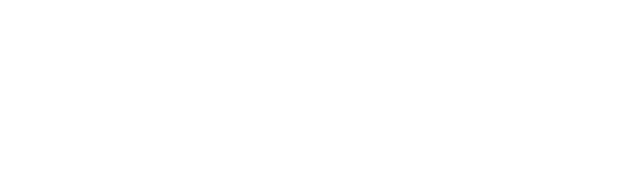
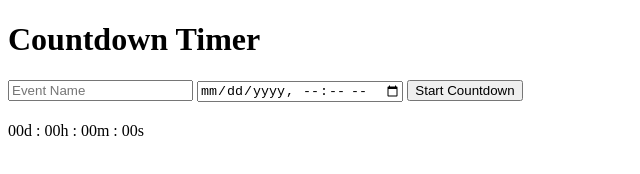
Before and after one commit to Princekayy/Countdown-timer, a plain HTML site: page index.html in a window 1280 px wide. Shown: the whole page, without its empty margins (0-640 px from the left). Drawn offline with Linux system fonts and the light colour scheme.

Commit message:
index update

```diff
--- a/index.html
+++ b/index.html
@@ -1,11 +1,24 @@
 <!DOCTYPE html>
 <html lang="en">
 <head>
-    <meta charset="UTF-8">
-    <meta name="viewport" content="width=device-width, initial-scale=1.0">
-    <title>Countdown Timer</title>
+  <meta charset="UTF-8">
+  <meta name="viewport" content="width=device-width, initial-scale=1.0">
+  <title>Countdown Timer</title>
+  <link rel="stylesheet" href="styles.css">
 </head>
 <body>
+  <div class="timer-container">
+    <h1>Countdown Timer</h1>
+    <input type="text" id="event-name" placeholder="Event Name">
+    <input type="datetime-local" id="event-date">
+    <button id="start-button">Start Countdown</button>
 
+    <div class="countdown">
+      <h2 id="event-title"></h2>
+      <p id="timer">00d : 00h : 00m : 00s</p>
+    </div>
+  </div>
+
+  <script src="script.js"></script>
 </body>
 </html>
```
Also changed, not shown: 1 other file.
